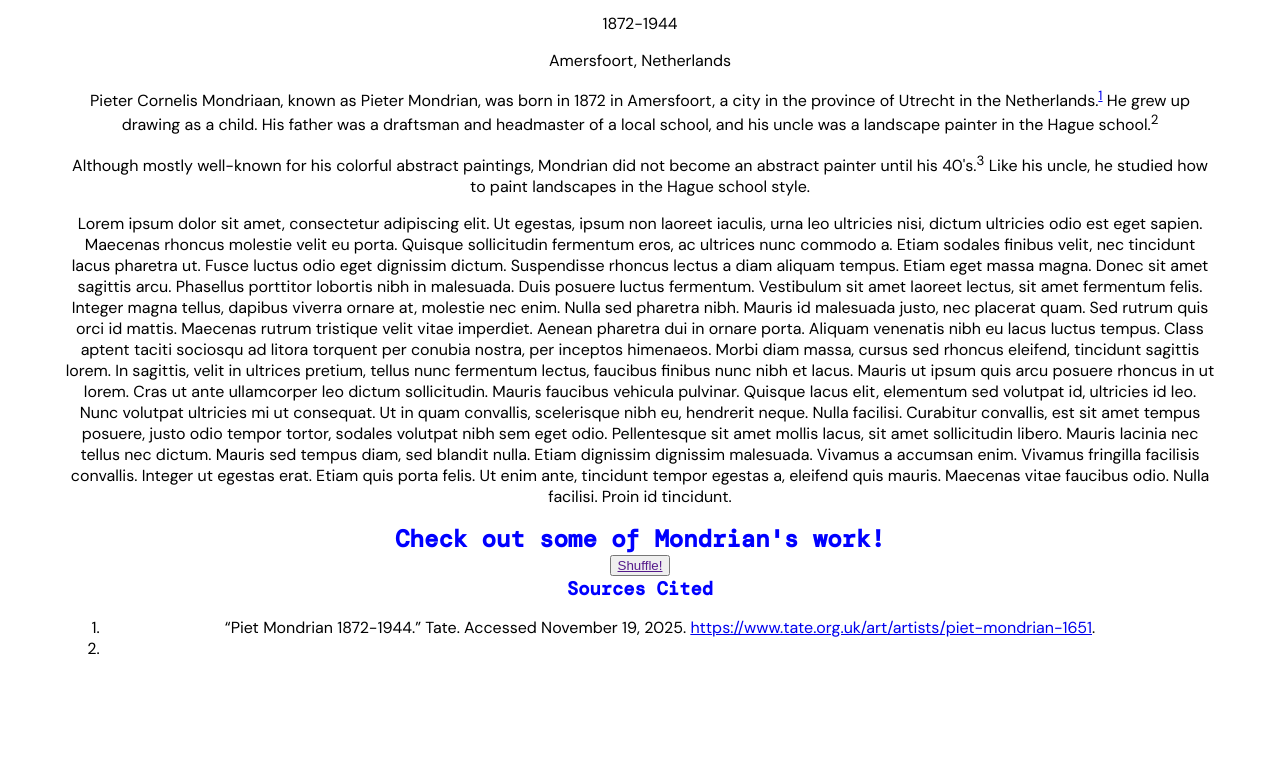
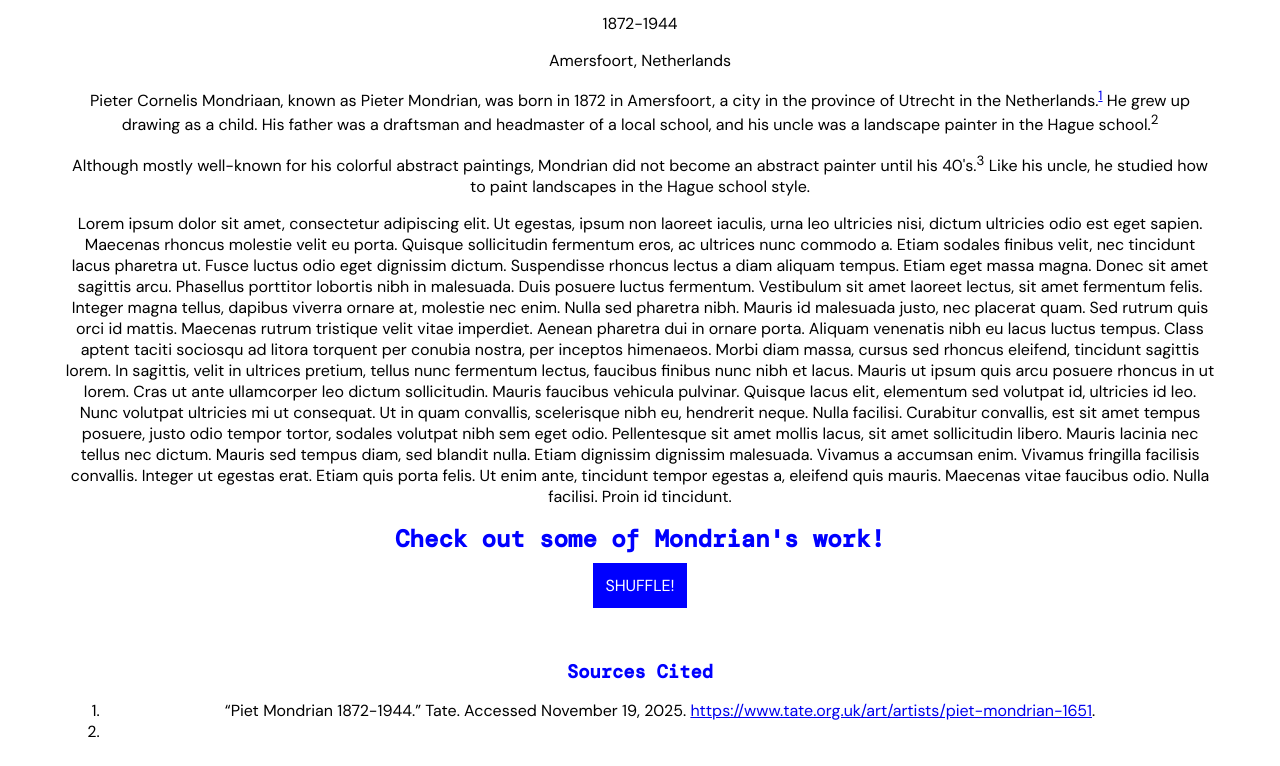
Before and after one commit to marzynthecomets/IF_Final, a plain HTML site: page index.html in a window 1280 px wide. Shown: the part 549-1315 px from the top of the page. Before the commit the page ends 1232 px from the top, so only its background shows below. Drawn offline with nearby package versions, Linux system fonts and the light colour scheme; a web font is replaced by a local one.

Commit message:
Add files via upload

```diff
--- a/index.html
+++ b/index.html
@@ -1,6 +1,6 @@
 <!DOCTYPE html>
     <html lang="en-US">
-        <head>
+        <head lang="en-US">
             <meta charset="UTF-8">
             <meta name="viewport" content="width=device-width">
             <title>About Piet Mondrian</title>
@@ -77,8 +77,12 @@ Nunc volutpat ultricies mi ut consequat. Ut in quam convallis, scelerisque nibh
             <div>
                 <h2>Check out some of Mondrian's work!</h2>
                 <div id="displayhere"></div>
-                <button><a href="" onclick="GetArt(event, 4057)">Shuffle!</a></button>
+                <br>
+                <a id="shuffler" href="" onclick="GetArt(event, 4057)">SHUFFLE!</a>
             </div>
+            <br>
+            <br>
+            <br>
             <div class="sources">
                 <h3>Sources Cited</h3>
                     <ol>
--- a/style.css
+++ b/style.css
@@ -49,6 +49,16 @@ h6 {
     color: white;
     padding: 15px;
 
+}
+
+/*SHUFFLER*/
+#shuffler {
+    border-style: solid;
+    text-decoration: none;
+    padding: 12px;
+    margin: 20px;
+    background-color: blue;
+    color: white;
 }
 
 /*PAINT BY NUMBERS BABY*/
```
